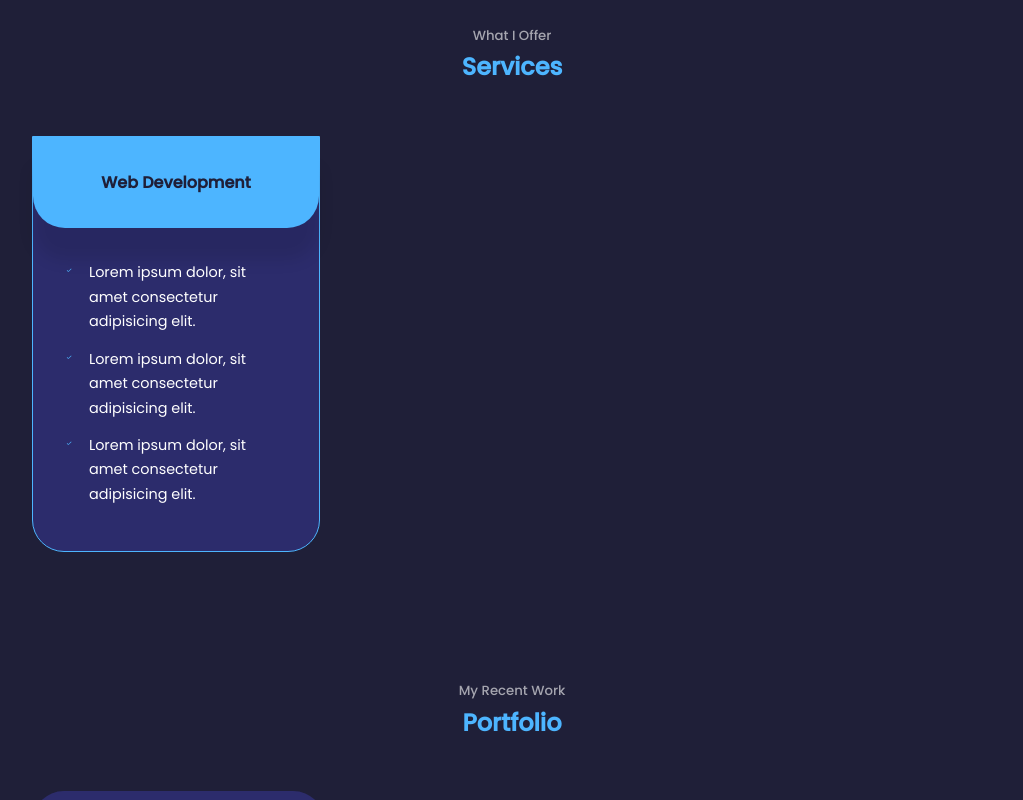
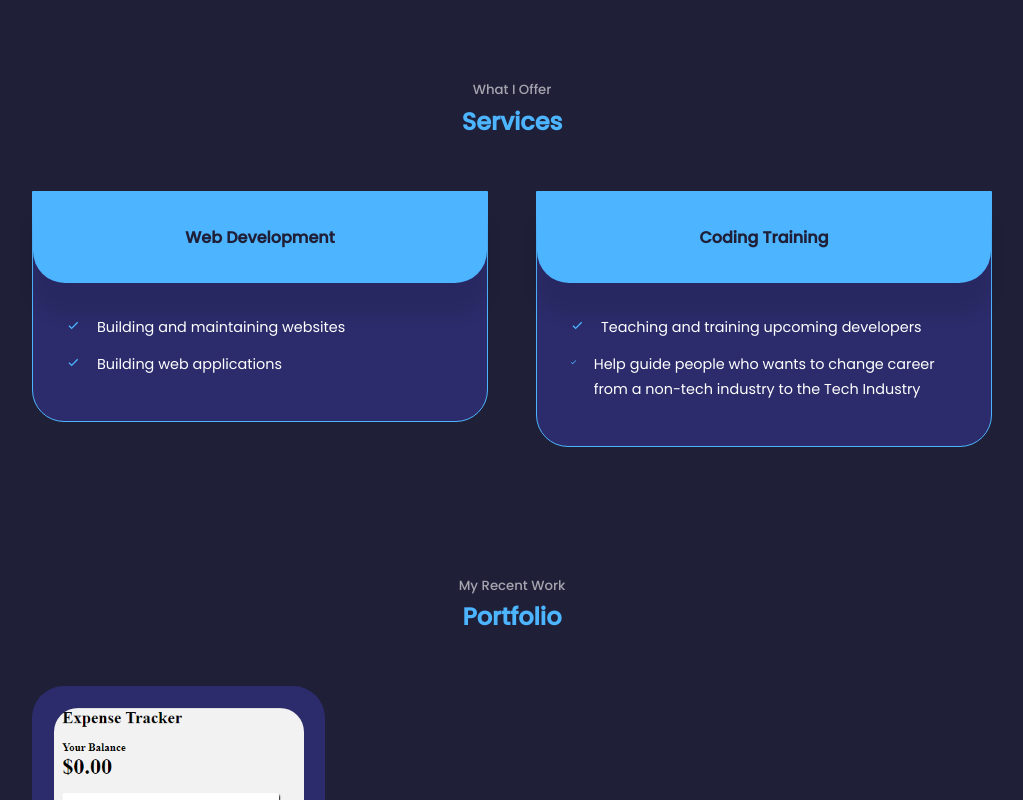
Before and after one commit to Kelvin-Teck/My_Portfolio, a React (Create React App) app: page / in a window 1280 px wide. Shown: the part 2180-2980 px from the top of the page, without its empty margins (128-1151 px from the left). Built offline with nearby package versions, Linux system fonts and the light colour scheme; a web font is replaced by a local one.

Commit message:
updated the services and about me region

```diff
--- a/public/index.html
+++ b/public/index.html
@@ -4,7 +4,8 @@
     <meta charset="UTF-8">
     <meta http-equiv="X-UA-Compatible" content="IE=edge">
     <meta name="viewport" content="width=device-width, initial-scale=1.0">
-    <title>My Portfolio</title>
+    <meta name="author" content="Eneh Kelvin Chukwuemeka">
+    <title>kelvincodes</title>
 </head>
 <body>
     <div id="root"></div>
--- a/src/components/about/About.jsx
+++ b/src/components/about/About.jsx
@@ -40,7 +40,7 @@ const About = () => {
             </article>
           </div>
 
-          <p>Lorem, ipsum dolor sit amet consectetur adipisicing elit. Maiores provident incidunt hic nulla aliquid et deleniti rem rerum eligendi quis!</p>
+          <p>I am a software developer, specialising in the Web development arena. I have 3 years experience in a few web programming languages and Technologies. I have a passion for the technology space and is always willing to learn new programming languages...</p>
 
           <a href="#contact" className='btn btn-primary'>Let's Talk</a>
         </div>
--- a/src/components/contact/Contact.jsx
+++ b/src/components/contact/Contact.jsx
@@ -1,7 +1,6 @@
 import React from 'react'
 import './contact.css'
 import {MdOutlineEmail} from 'react-icons/md'
-import {RiMessengerLine} from 'react-icons/ri'
 import {BsWhatsapp} from 'react-icons/bs'
 import { useRef } from 'react';
 import emailjs from 'emailjs-com'
@@ -55,18 +54,6 @@ const Contact = () => {
               Send Message
             </a>
           </article>
-          <article className="contact__option">
-            <RiMessengerLine className="contact__option-icon" />
-            <h4>Messenger</h4>
-            <h5>Eneh Kelvin Chukwuemeka</h5>
-            <a
-              href=" https://m.me/KelvindoesDev"
-              rel="noreferrer"
-              target="_blank"
-            >
-              Send Message
-            </a>
-          </article>
         </div>
 
         <form ref={form} onSubmit={sendEmail} method="">
--- a/src/components/footer/Footer.jsx
+++ b/src/components/footer/Footer.jsx
@@ -1,6 +1,7 @@
 import React from 'react'
-import {FaFacebookF} from 'react-icons/fa'
 import {FiInstagram} from 'react-icons/fi'
+import { BsLinkedin } from "react-icons/bs";
+import { FaGithub } from "react-icons/fa";
 import {IoLogoTwitter} from 'react-icons/io'
 import './footer.css'
 
@@ -35,9 +36,24 @@ const Footer = () => {
       </ul>
 
       <div className="footer__socials">
-        <a href="www.facebook.com"><FaFacebookF/></a>
-        <a href="www.instagram.com"><FiInstagram/></a>
-        <a href="www.twitter.com"><IoLogoTwitter/></a>
+         <a
+        href="https://www.linkedin.com/in/eneh-chukwuemeka-kelvin-694a42198/"
+        rel="noreferrer"
+        target="_blank"
+      >
+        <BsLinkedin />
+      </a>
+      <a href="https://github.com/Kelvin-Teck" rel="noreferrer" target="_blank">
+        <FaGithub />
+      </a>
+      <a
+        href="https://twitter.com/KelvinEneh_"
+        rel="noreferrer"
+        target="_blank"
+      >
+        <IoLogoTwitter />
+      </a>
+      <a href="www.instagram.com" rel='noreferrer' target='_blank'><FiInstagram/></a>
       </div>
 
       <div className='footer__copyright'>
--- a/src/components/footer/footer.css
+++ b/src/components/footer/footer.css
@@ -20,3 +20,11 @@ footer a{
 .permalinks{
 
 }
+
+.footer__socials{
+    margin-bottom: 1rem;
+}
+
+.footer__socials a{
+    margin: 0.5rem;
+}
--- a/src/components/header/Header.jsx
+++ b/src/components/header/Header.jsx
@@ -14,7 +14,7 @@ const Header = () => {
         <HeaderSocials />
 
         <div className="me">
-          <img src={ME} alt="me" />
+          <img src={ME} class='me_img' alt="me" />
         </div>
         <a href="#contact" className="scroll__down">
           Scroll Down
--- a/src/components/header/header.css
+++ b/src/components/header/header.css
@@ -65,6 +65,10 @@ header{
     .header{
         height: 68vh;
     }
+
+    .me{
+        display: none;
+    }
 }
 
 /* =========== MEDIA QUERY (MEDIUM DEVICES / TABLETS) =========*/
@@ -77,4 +81,8 @@ header{
     .header__socials,.scroll__down{
         display: none;
     }
+
+    .me{
+       display: none;
+    }
 }
--- a/src/components/nav/nav.css
+++ b/src/components/nav/nav.css
@@ -6,7 +6,7 @@ nav {
   z-index: 2;
   position: fixed;
   left: 50%;
-  bottom: 2rem;
+  bottom: 0.3rem;
   transform: translateX(-50%);
   display: flex;
   gap: 0.8rem;
--- a/src/components/services/Services.jsx
+++ b/src/components/services/Services.jsx
@@ -16,15 +16,26 @@ const Services = () => {
           <ul className="service__list">
             <li>
               <BiCheck className="service__list-icon" />
-              <p>Lorem ipsum dolor, sit amet consectetur adipisicing elit.</p>
+              <p>Building and maintaining websites</p>
             </li>
             <li>
               <BiCheck className="service__list-icon" />
-              <p>Lorem ipsum dolor, sit amet consectetur adipisicing elit.</p>
+              <p>Building web applications</p>
+            </li>
+          </ul>
+        </article>
+         <article className="service">
+          <div className="service__head">
+            <h3>Coding Training</h3>
+          </div>
+          <ul className="service__list">
+            <li>
+              <BiCheck className="service__list-icon" />
+              <p>Teaching and training upcoming developers</p>
             </li>
             <li>
               <BiCheck className="service__list-icon" />
-              <p>Lorem ipsum dolor, sit amet consectetur adipisicing elit.</p>
+              <p>Help guide people who wants to change career from a non-tech industry to the Tech Industry</p>
             </li>
           </ul>
         </article>
--- a/src/components/services/services.css
+++ b/src/components/services/services.css
@@ -1,6 +1,6 @@
 .services__container{
     display:grid;
-    grid-template-columns: repeat(3,1fr);
+    grid-template-columns: repeat(2,1fr);
     gap:3rem;
 }
 
```
